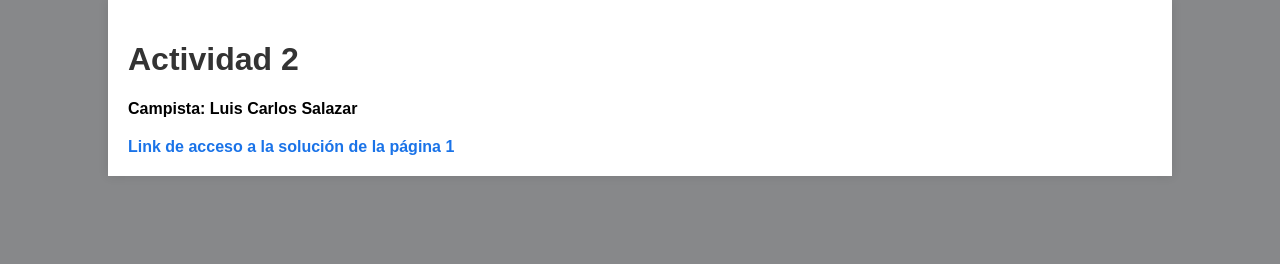
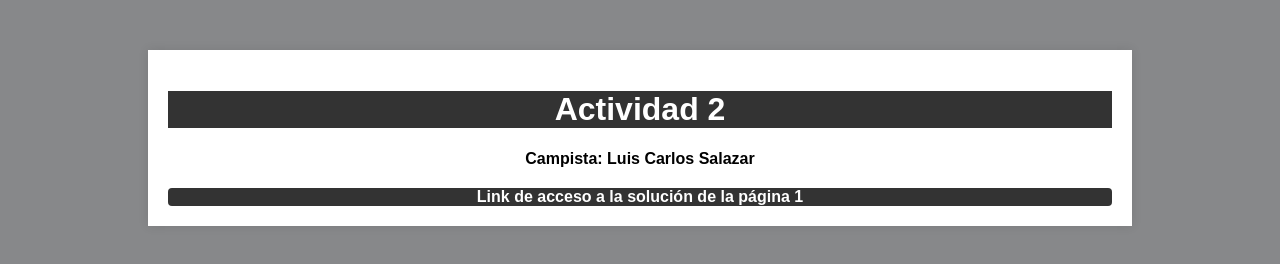
Before and after one commit to lucho0190/analisis_acti2_bd_titanic, a plain HTML site: page index.html in a window 1280 px wide. Drawn offline with Linux system fonts and the light colour scheme.

Commit message:
Repositorio

```diff
--- a/style.css
+++ b/style.css
@@ -1,8 +1,9 @@
 body {
     font-family: Arial, sans-serif;
     margin: 0;
-    padding: 0;
+    padding: 50px;
     background-color: #87888a;
+    text-align: center;
 }
 .container {
     width: 80%;
@@ -12,17 +13,22 @@ body {
     box-shadow: 0 0 10px rgba(0, 0, 0, 0.1);
 }
 h1 {
-    color: #333;
+    color: #ffffff;
+    background-color: #333;
 }
 .campista {
     font-weight: bold;
     margin-bottom: 10px;
 }
 .link {
+    text-align: center;
+    background: #333;
     margin-top: 20px;
+    padding: 20px, 20px;
+    border-radius: 4px;
 }
 .link a {
-    color: #1a73e8;
+    color: #ffffff;
     text-decoration: none;
     font-weight: bold;
 }
```
